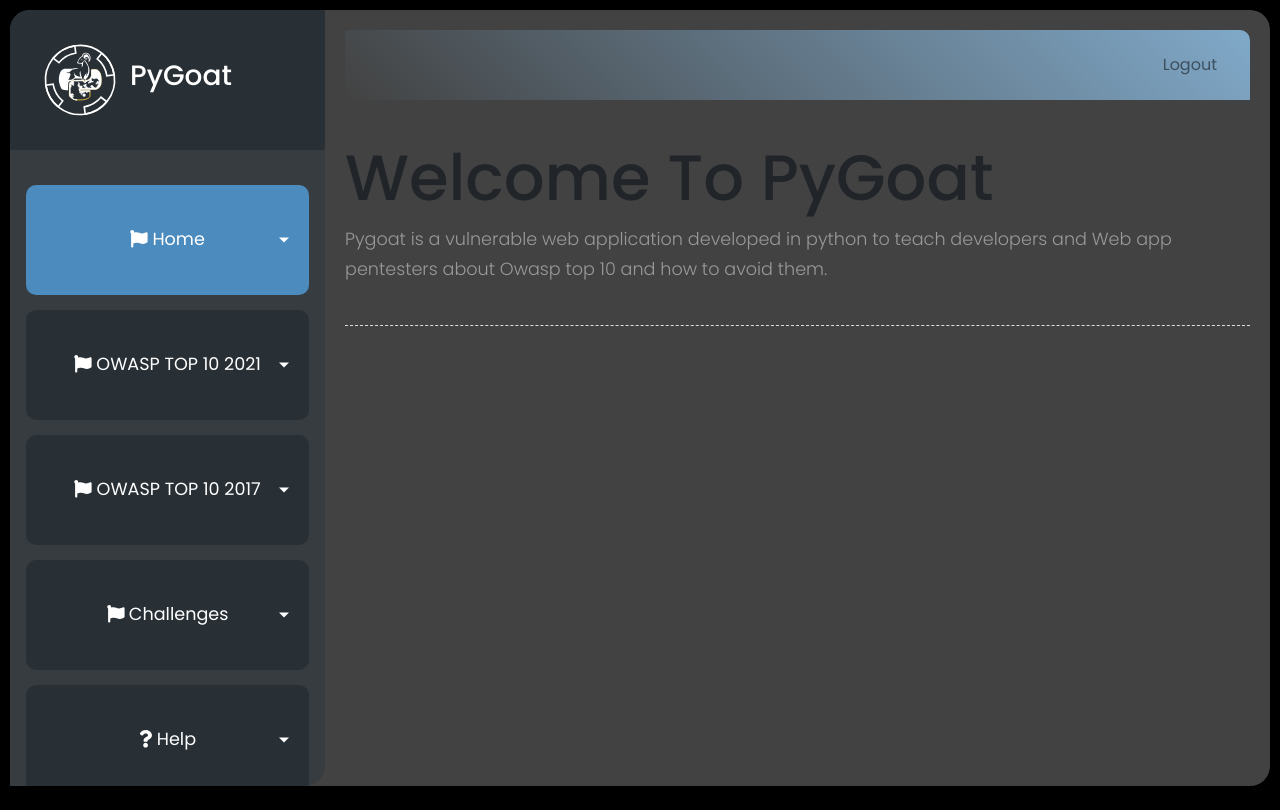
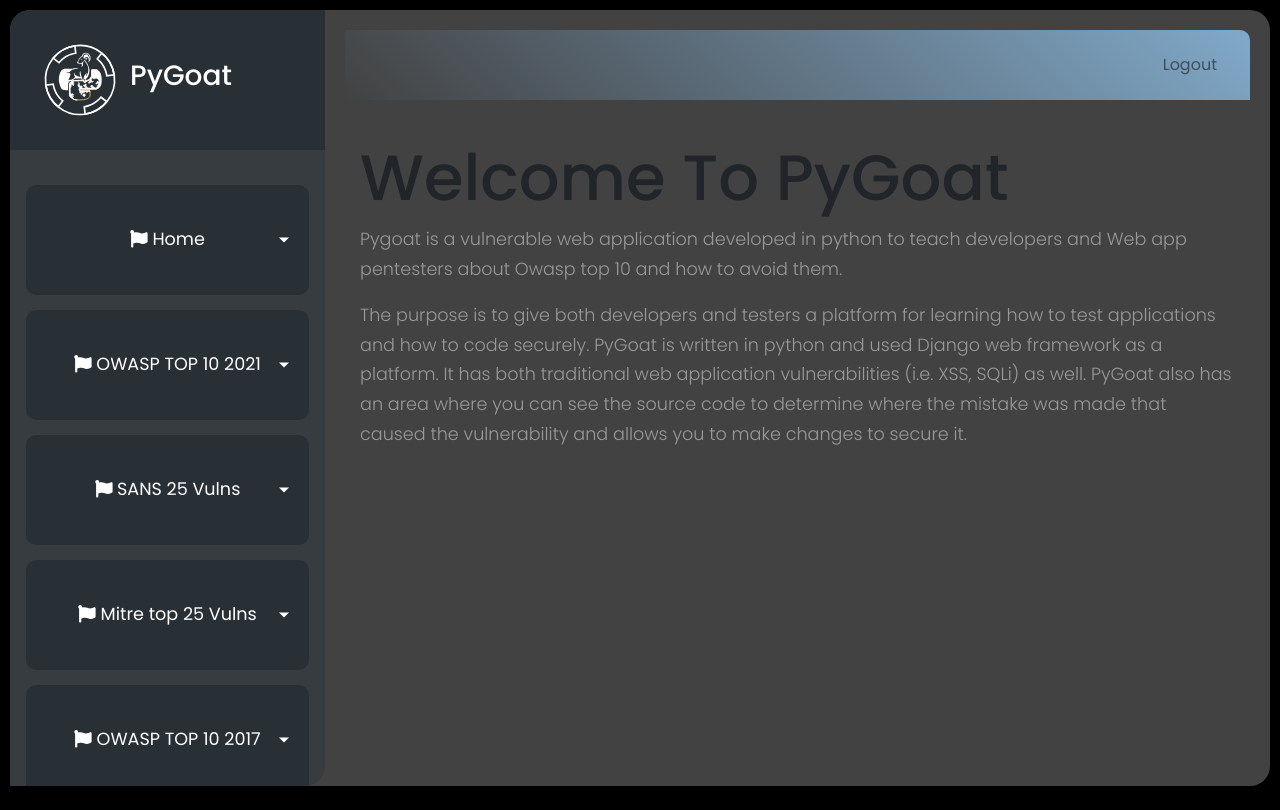
Before and after one commit to kennethchinedu/pygoat-devsecops-pipeline, a Django app: page / in a window 1280 px wide. Run offline with Django 3.2, Linux system fonts and the light colour scheme; the visitor is signed in with stand-in values (Sample User, id 1); some libraries are stand-ins or nearby versions.

Commit message:
image removed

```diff
--- /dev/null
+++ b/pygoat/introduction/static/css/home.css
@@ -0,0 +1,12 @@
+
+#home-section1 {
+    display: flex;
+    flex-direction: column;
+    align-items: center;
+    justify-content: center;
+    flex-wrap: wrap;
+}
+#home-section1-img{
+    opacity: .25;
+    width: 400px;
+}
--- a/pygoat/introduction/static/introduction/style4.css
+++ b/pygoat/introduction/static/css/style4.css
@@ -128,7 +128,7 @@ span {
   margin-right: 0;
   display: block;
   font-size: 1.8em;
-  margin-bottom: 5px;
+  /* margin-bottom: 5px; */
 }
 
 #sidebar.active ul ul a {
@@ -243,7 +243,8 @@ a.article:hover {
   margin-top: 2rem;
   border-radius: 10px;
   padding: 2rem;
-  background-color: #f8ede3;
+  background-color: #f8ede345;
+  color: aliceblue;
 }
 .bp {
   font-size: 1em;
@@ -445,6 +446,14 @@ h2 {
   width: 95%;
   padding-left: 5%;
 }
+#Mitre25 {
+  width: 95%;
+  padding-left: 5%;
+}
+#sans25 {
+  width: 95%;
+  padding-left: 5%;
+}
 
 #help {
   width: 90%;
@@ -457,3 +466,14 @@ h2 {
   text-align: center;
   padding: 13% 0% 0% 0%;
 }
+#mitre25 {
+  width: 90%;
+  margin-top: 15px;
+  background: #283036;
+  left: 5%;
+  height: 110px;
+  padding: 17px;
+  border-radius: 10px;
+  text-align: center;
+  padding: 13% 0% 0% 0%;
+}
--- a/pygoat/introduction/templates/introduction/base.html
+++ b/pygoat/introduction/templates/introduction/base.html
@@ -18,7 +18,8 @@
       crossorigin="anonymous"
     />
     <!-- Our Custom CSS -->
-    <link rel="stylesheet" href="{% static 'introduction/style4.css'%}" />
+    <link rel="stylesheet" href="{% static 'css/style4.css'%}" />
+    <link rel="stylesheet" href="{% static 'css/home.css'%}" />
     <link rel="stylesheet" href="{% static 'Lab/ssrf.css'%}" />
     <link rel="icon" href="{% static 'Lab/icons/pygoat-mini.png' %}" />
     <!-- Font Awesome JS -->
@@ -34,8 +35,8 @@
       integrity="sha384-6OIrr52G08NpOFSZdxxz1xdNSndlD4vdcf/q2myIUVO0VsqaGHJsB0RaBE01VTOY"
       crossorigin="anonymous"
     ></script>
-    <script defer src="{% static 'Lab/xss.js' %}"></script>
-    <script defer src="{% static 'Lab/ssrf.js' %}"></script>
+    <script defer src="{% static 'Lab/xss.js' %}"> </script>
+    <script defer src="{% static 'Lab/ssrf.js' %}"> </script>
   </head>
 
   <body>
@@ -58,8 +59,8 @@
           <strong>PG</strong>
         </div>
 
-        <ul class="list-unstyled components">
-          <li class="active">
+        <ul class="list-unstyled components" style="margin-bottom: 0px;">
+          <li >
             <a
               href="#homeSubmenu"
               data-toggle="collapse"
@@ -168,6 +169,47 @@
                 </a>
               </li>
             </ul>
+
+            <a
+              href="#sans25"
+              data-toggle="collapse"
+              aria-expanded="false"
+              class="dropdown-toggle"
+              id="mitre25"
+              style="padding: 13% 0 0 0"
+            >
+              <i class="fas fa-flag"></i>
+              SANS 25 Vulns
+            </a>
+            <ul class="collapse list-unstyled" id="sans25">
+                <li>
+                  <a href="#sqlSubmenu" class="sidebar-list-items">
+                    <i class="fas fa-bug"></i>
+                    A1: Injection
+                  </a>
+                </li>
+            </ul>
+
+            <a
+              href="#Mitre25"
+              data-toggle="collapse"
+              aria-expanded="false"
+              class="dropdown-toggle"
+              id="mitre25"
+              style="padding: 13% 0 0 0"
+            >
+              <i class="fas fa-flag"></i>
+              Mitre top 25 Vulns
+            </a>
+            <ul class="collapse list-unstyled" id="Mitre25">
+                <li>
+                  <a href="#sqlSubmenu" class="sidebar-list-items">
+                    <i class="fas fa-bug"></i>
+                    A1: Injection
+                  </a>
+                </li>
+            </ul>
+
             <a
               href="#OWASP10_2017"
               data-toggle="collapse"
--- a/pygoat/introduction/templates/introduction/home.html
+++ b/pygoat/introduction/templates/introduction/home.html
@@ -1,7 +1,33 @@
-{% extends "introduction/base.html" %}
-{% block content %}
-<h2>Welcome To PyGoat</h2>
-<p>Pygoat is a vulnerable web application developed in python to teach developers and Web app pentesters about Owasp top 10 and how to avoid them.</p>
+{% extends "introduction/base.html" %} {% block content %}
+{% load static %}
+<div class="container">
+  <div id="home-section1 ">
+    <div>
+      <h2>Welcome To PyGoat</h2>
+      <p>
+        Pygoat is a vulnerable web application developed in python to teach
+        developers and Web app pentesters about Owasp top 10 and how to avoid
+        them.
+      </p>
+      <p>
+        The purpose is to give both developers and testers a platform for
+        learning how to test applications and how to code securely. PyGoat is
+        written in python and used Django web framework as a platform. It has
+        both traditional web application vulnerabilities (i.e. XSS, SQLi) as
+        well. PyGoat also has an area where you can see the source code to
+        determine where the mistake was made that caused the vulnerability and
+        allows you to make changes to secure it.
+      </p>
+    </div>
+    {% comment %} <div>
+        <img src="{% static 'Lab/icons/pygoat-small.png' %}"
+             alt="home-section1"
+             class="img-responsive"
+             id="home-section1-img">
+    </div> {% endcomment %}
+  </div>
+</div>
 
+{% comment %}
 <div class="line"></div>
-{% endblock content %}
+{% endcomment %} {% endblock content %}
--- a/pygoat/pygoat/urls.py
+++ b/pygoat/pygoat/urls.py
@@ -26,5 +26,4 @@ urlpatterns = [
     path('register',v.register,name="Registration"),
     path('accounts/', include('allauth.urls')),
     path('logout/', auth_views.LogoutView.as_view(), name='logout'),
-
 ]
```
Also changed, not shown: pygoat/introduction/static/css/dark-theme.css (renamed from pygoat/introduction/static/introduction/dark-theme.css, +22 -2 lines), pygoat/introduction/static/css/style.css (renamed from pygoat/introduction/static/introduction/style.css).
